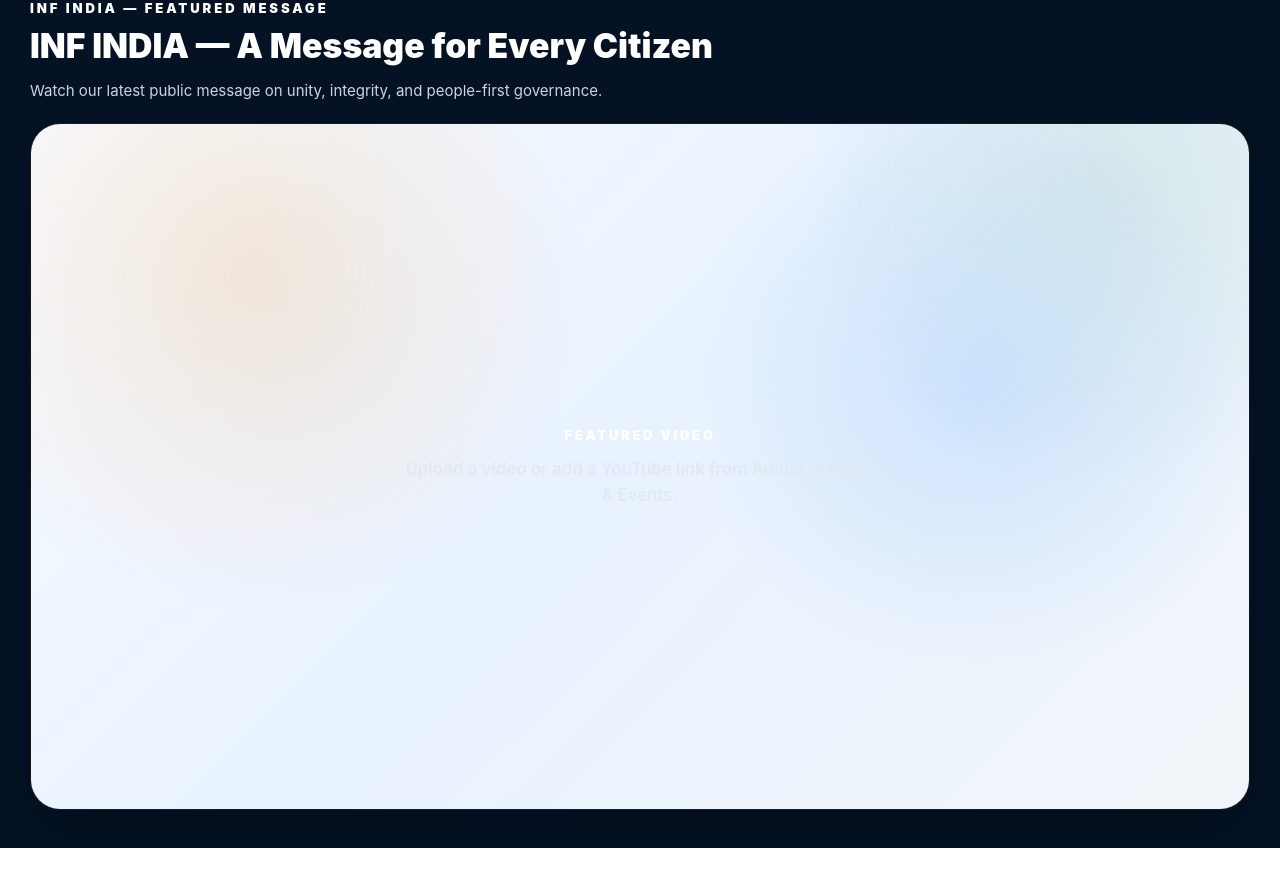
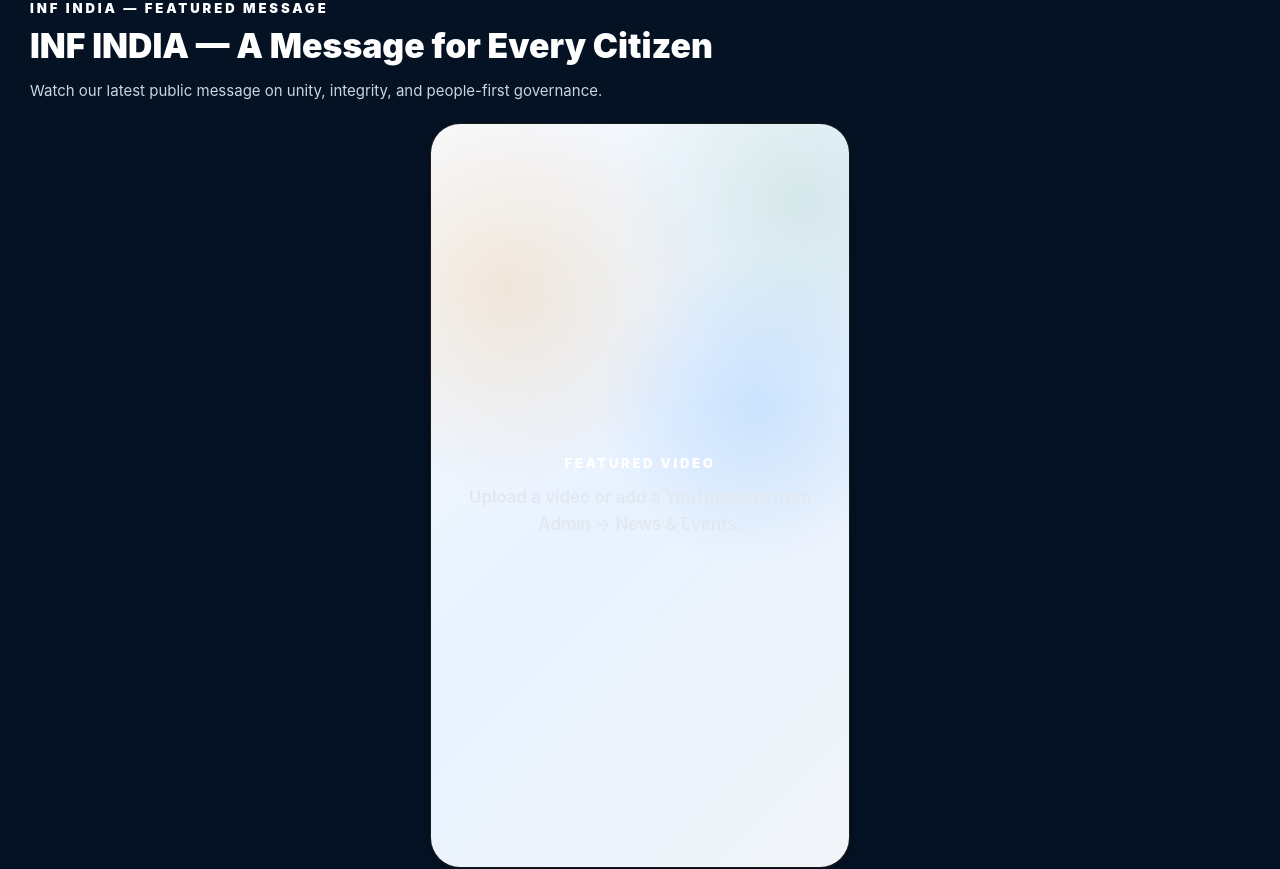
Before and after one commit to ArjitRajput4455/inf, a React (Vite) app: page / in a window 1280 px wide. Shown: the part 660-1529 px from the top of the page. Built offline with nearby package versions, Linux system fonts and the light colour scheme; no server answers.

Commit message:
Refactor FeaturedNewsVideo component layout and styles
changed from 16:9 to 9:16

```diff
--- a/src/components/FeaturedNewsVideo.jsx
+++ b/src/components/FeaturedNewsVideo.jsx
@@ -24,8 +24,8 @@ export default function FeaturedNewsVideo({ page, party, eyebrow }) {
           </div>
         </div>
 
-        <div className="overflow-hidden rounded-[2rem] border border-white/10 bg-black shadow-2xl">
-          <div className="relative aspect-video w-full">
+        <div className="mx-auto w-full max-w-sm overflow-hidden rounded-[2rem] border border-white/10 bg-black shadow-2xl sm:max-w-md">
+          <div className="relative aspect-[9/16] w-full">
             {video.type === "youtube" && (
               <iframe
                 title="INF INDIA featured news video"
@@ -38,7 +38,7 @@ export default function FeaturedNewsVideo({ page, party, eyebrow }) {
 
             {video.type === "file" && (
               <video
-                className="absolute inset-0 h-full w-full object-cover"
+                className="absolute inset-0 h-full w-full object-contain bg-black"
                 src={video.fileUrl}
                 poster={poster || undefined}
                 autoPlay
```
